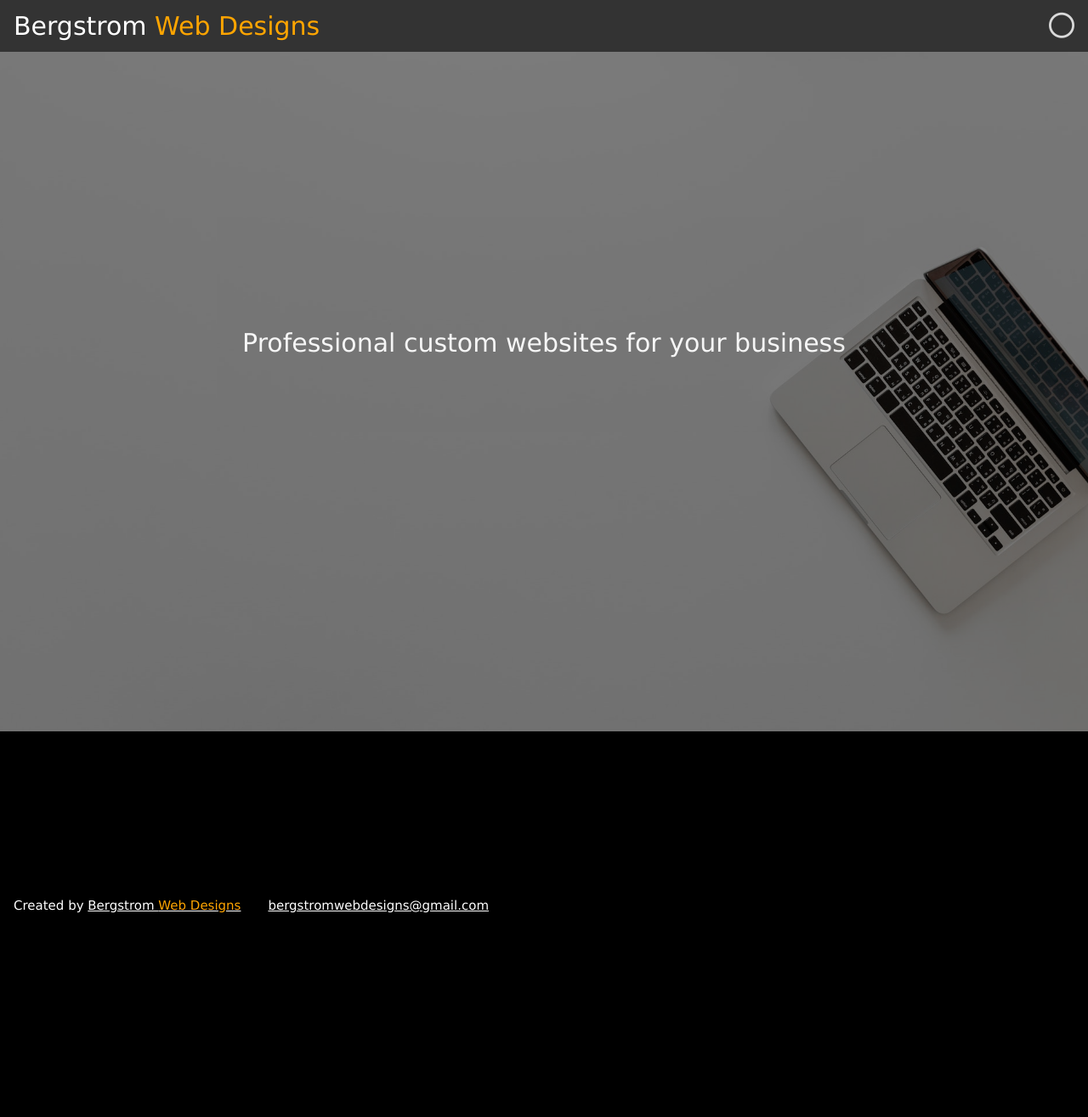
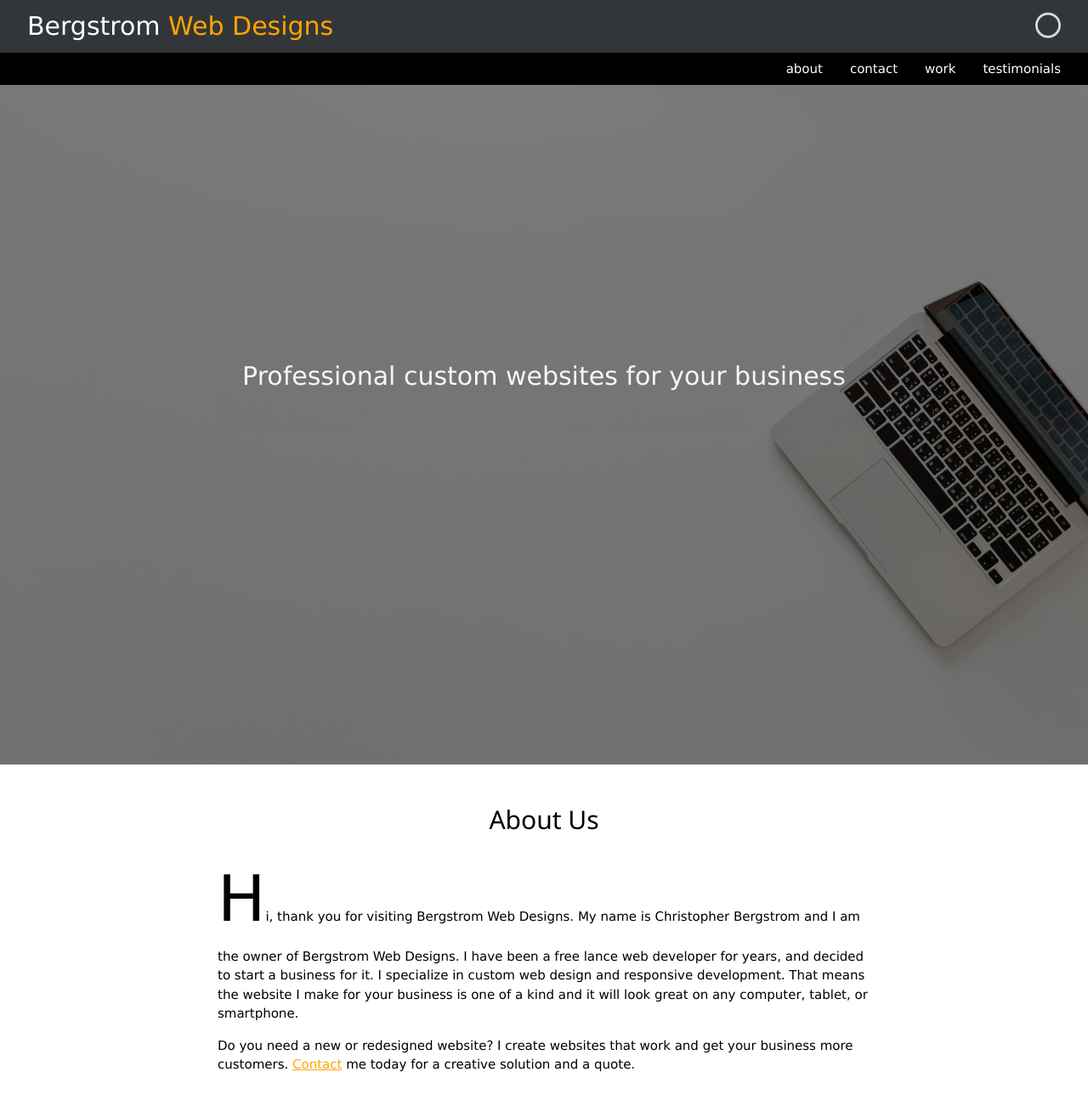
Before and after one commit to christopherbergstrom/bergstromwebdesigns, a plain HTML site: page index.html in a window 1280 px wide. Shown: the top 1315 px of the page at 85% size. Before the commit the page ends 1086 px from the top, so only its background shows below. Drawn offline with nearby package versions, Linux system fonts and the light colour scheme.

Commit message:
styling the main page

```diff
--- a/css/style.css
+++ b/css/style.css
@@ -2,7 +2,8 @@ header, section, footer, aside, nav, main, article, figure {
     display: block;
 }
 body {
-    background-color: black;
+    /* background-color: black; */
+    /* font-family: Arial, Helvetica, sans-serif; */
 }
 .wrapper {
   overflow-x: hidden;
@@ -14,26 +15,27 @@ body {
     color: #fff;
 }
 header {
-    background-color: #333;
+    background-color: #333639;
     width: 100vw;
     font-size: 2em;
-}
-header div {
-    display: inline-block;
-}
-header a {
-    text-decoration: none;
-}
-header a:hover {
-    color: #ffa500;
-    cursor: pointer;
 }
 #menuBtn {
     color: #d9d9d9;
     right: 0;
-    /* height: 2em; */
 }
 #menuBtn:hover {
+    color: #ffa500;
+    cursor: pointer;
+}
+#slideMenu {
+    /* position: relative; */
+    /* width: 100vw; */
+    background-color: #000;
+}
+#slideMenu a {
+    text-decoration: none;
+}
+#slideMenu a:hover {
     color: #ffa500;
     cursor: pointer;
 }
@@ -47,7 +49,7 @@ header a:hover {
     background-size: cover;
     width: 100vw;
     height: 100vh;
-    background-attachment: fixed;
+    /* background-attachment: fixed; */
 }
 #overlay {
     position: relative;
@@ -67,6 +69,21 @@ header a:hover {
     color: #fff;
     font-size: 2em;
 }
+#big {
+    font-size: 5em;
+}
+#about {
+    /* position: relative; */
+    width: 60vw;
+    text-align: left;
+    margin: auto;
+    padding: 32px 0px 32px 0px;
+    /* padding: 25px, 50px, 75px 100px; */
+    /* padding: 25px 50px 75px 100px; */
+}
+#about h2 {
+    text-align: center;
+}
 footer {
     /* text-align: center; */
     background-color: #000;
--- a/index.html
+++ b/index.html
@@ -11,37 +11,40 @@
 </head>
 <body>
   <div class="wrapper">
-    <header class="w3-bar">
-      <div class="w3-bar-item"><span class="menuColor">Bergstrom</span> <span class="mainColor">Web Designs</span></div>
+    <header class="w3-bar w3-container">
+      <div class="w3-bar-item w3-animate-left"><span class="menuColor">Bergstrom</span> <span class="mainColor">Web Designs</span></div>
       <div class="w3-bar-item w3-right" id="menuBtn"><i class="far fa-circle"></i></div>
-      <a class="w3-bar-item w3-right menuColor menuItem w3-hide w3-animate-right">testimonials</a>
-      <a class="w3-bar-item w3-right menuColor menuItem w3-hide w3-animate-right">work</a>
-      <a class="w3-bar-item w3-right menuColor menuItem w3-hide w3-animate-right">contact</a>
-      <a class="w3-bar-item w3-right menuColor menuItem w3-hide w3-animate-right">about</a>
     </header>
+    <nav id="slideMenu" class="w3-bar w3-container">
+      <a class="w3-bar-item w3-right menuColor menuItem w3-animate-right">testimonials</a>
+      <a class="w3-bar-item w3-right menuColor menuItem w3-animate-right">work</a>
+      <a class="w3-bar-item w3-right menuColor menuItem w3-animate-right">contact</a>
+      <a class="w3-bar-item w3-right menuColor menuItem w3-animate-right">about</a>
+    </nav>
     <section id="showcase">
       <div id="overlay">
         <p id="introText">Professional custom websites for your business</p>
       </div>
     </section>
     <section id="about">
+      <h2>About Us</h2>
       <p class="aboutText">
-        Hi, thank you for visiting Bergstrom Web Designs. My name is Christopher Bergstrom and Bergstrom Web Designs is my company.
-        I have been developing websites for years, and decided to start a business for it.
+        <span id="big">H</span>i, thank you for visiting Bergstrom Web Designs. My name is Christopher Bergstrom and I am the owner of Bergstrom Web Designs.
+        I have been a free lance web developer for years, and decided to start a business for it.
         I specialize in custom web design and responsive development. That means the website I make for your business is one of a kind and it will look great on any computer, tablet, or smartphone.
       </p>
       <p class="aboutText">
-        Do you need a new or redesigned website? I create websites that work and get your business more customers. Contact me today for a creative solution and a quote.
+        Do you need a new or redesigned website? I create websites that work and get your business more customers. <a href="#" class="contactLink mainColor">Contact</a> me today for a creative solution and a quote.
       </p>
     </section>
+    <section id="work">
+        <!-- 2 x 2 grid of previous work -->
+      </section>
     <section id="testimonials">
       <h3>Testimonials from satisfied clients</h3>
       <p>
         <!-- testimonials here -->
       </p>
-    </section>
-    <section id="work">
-      <!-- 2 x 2 grid of previous work -->
     </section>
     <section id="contact">
       <!-- message box, name, email, send box -->
@@ -49,8 +52,8 @@
     <footer class="w3-bar">
       <div class="w3-bar-item">Created by <a href="http://bergstromwebdesigns.com">Bergstrom <span class="mainColor">Web Designs</span></a></div>
       <div class="w3-bar-item"><a href="mailto:bergstromwebdesigns@gmail.com">bergstromwebdesigns@gmail.com</a></div>
-      <div class="w3-bar-item"></div>
-      <div class="w3-bar-item"></div>
+      <!-- <div class="w3-bar-item"></div> -->
+      <!-- <div class="w3-bar-item"></div> -->
     </footer>
 
   </div>
--- a/js/script.js
+++ b/js/script.js
@@ -1,14 +1,18 @@
 $(document).ready(() => {
-    $("#menuBtn").click(function()
-    {
+    // $("#introText").hide().fadeIn("medium");
+    $("#menuBtn").click(() => {
       // $("#list").css("display", "block");
-      $(".menuItem").toggleClass("w3-hide");
+      // $(".menuItem").toggleClass("w3-hide");
     });
-    $(document).click(function(e)
-    {
+    $(document).click((e) => {
       if(!e.target.matches('#menuBtn'))
       {
-        $(".menuItem").addClass("w3-left");
+        // $(".menuItem").removeClass("w3-right");
+        // $(".menuItem").addClass("w3-left");
       }
     });
+    $(".contactLink").click(() => {
+      let scrollAmount = $("#contact").offset().top;
+      $('html,body').animate({scrollTop: scrollAmount}, 750);
+    });
 });
```
